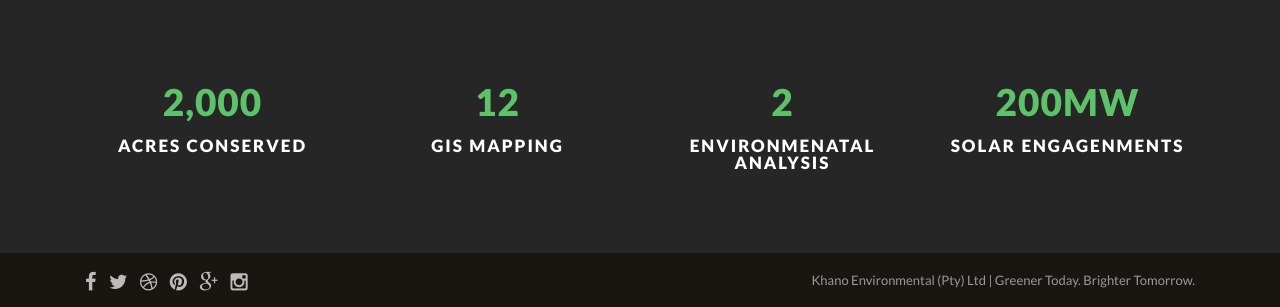
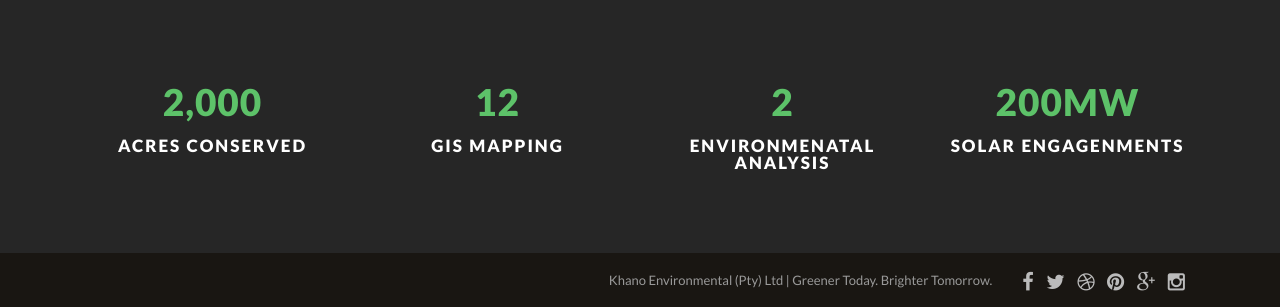
Before and after one commit to khodani0299/khanoEnvironmental, a website built with webpack: page about-1.html in a window 1280 px wide. Shown: the part 2309-2616 px from the top of the page. Built offline with nearby package versions, Linux system fonts and the light colour scheme; a web font is replaced by a local one.

Commit message:
Add files via upload

```diff
--- a/css/style-custom.css
+++ b/css/style-custom.css
@@ -1476,6 +1476,14 @@ img, video, iframe {
 
 .founder-role-title {
   border-top: 0 !important;
+}
+
+footer.footer-wrapper {
+  text-align: right;
+}
+
+footer.footer-wrapper .copyright-left {
+  float: right;
 }
 
 .service-detail-dialog {
```
